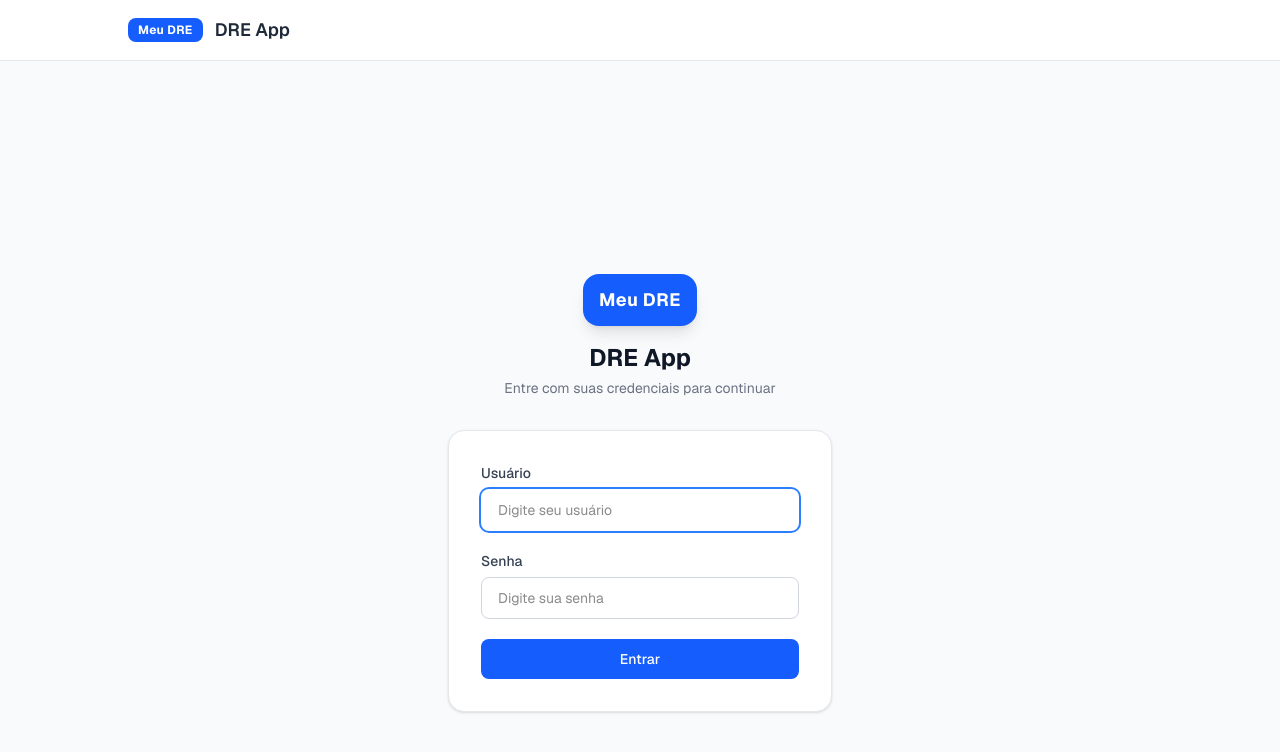
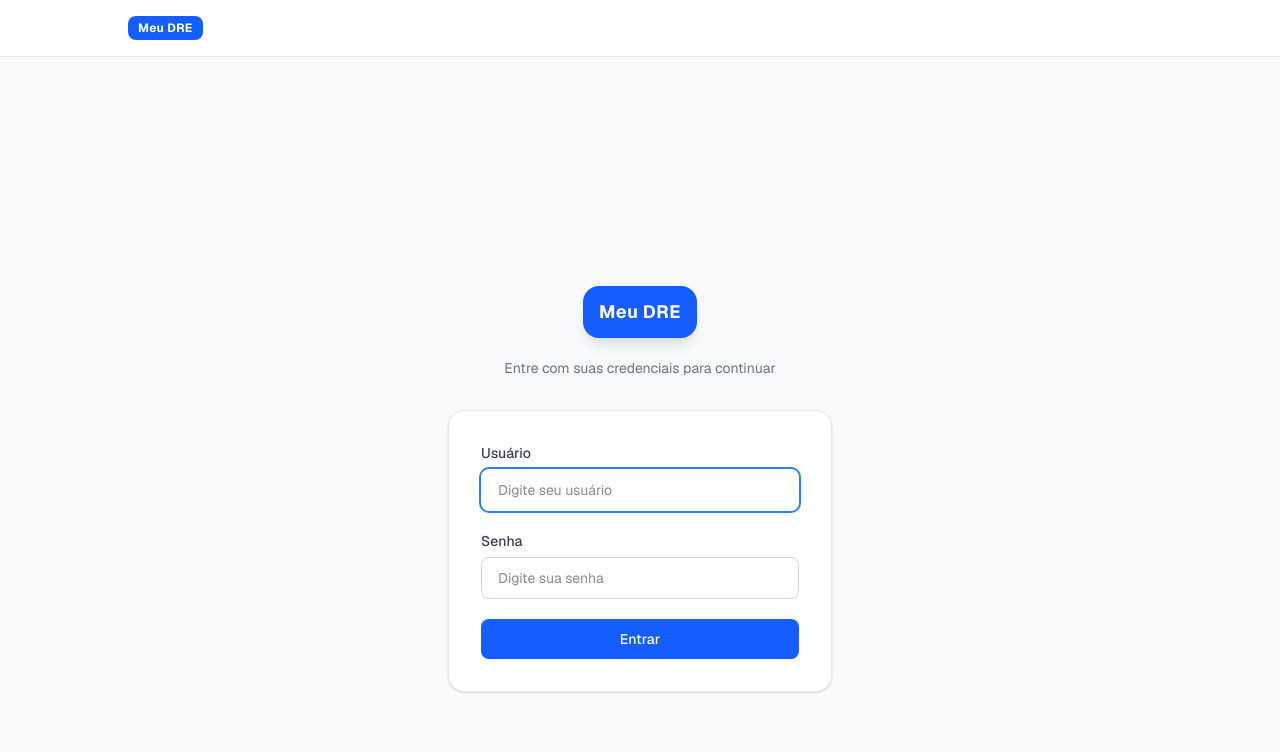
Before and after one commit to Tonycsj18/DRE-app, a Next.js app in the folder frontend/: page /login in a window 1280 px wide. Shown: the top 752 px of the page. Built offline with nearby package versions, Linux system fonts and the light colour scheme.

Commit message:
remove texto DRE App do header e login

```diff
--- a/frontend/src/app/login/page.tsx
+++ b/frontend/src/app/login/page.tsx
@@ -46,7 +46,6 @@ export default function LoginPage() {
           <div className="bg-blue-600 rounded-2xl flex items-center justify-center mb-4 shadow-lg px-4 py-3">
             <span className="text-white font-bold text-lg tracking-wide">Meu DRE</span>
           </div>
-          <h1 className="text-2xl font-bold text-gray-900">DRE App</h1>
           <p className="text-gray-500 text-sm mt-1">Entre com suas credenciais para continuar</p>
         </div>
 
--- a/frontend/src/components/Header.tsx
+++ b/frontend/src/components/Header.tsx
@@ -19,7 +19,6 @@ export default function Header() {
           <div className="bg-blue-600 rounded-lg flex items-center justify-center px-2.5 py-1">
             <span className="text-white font-bold text-xs tracking-wide">Meu DRE</span>
           </div>
-          <span className="font-semibold text-gray-800 text-lg">DRE App</span>
         </div>
 
         {!isLoginPage && (
```
